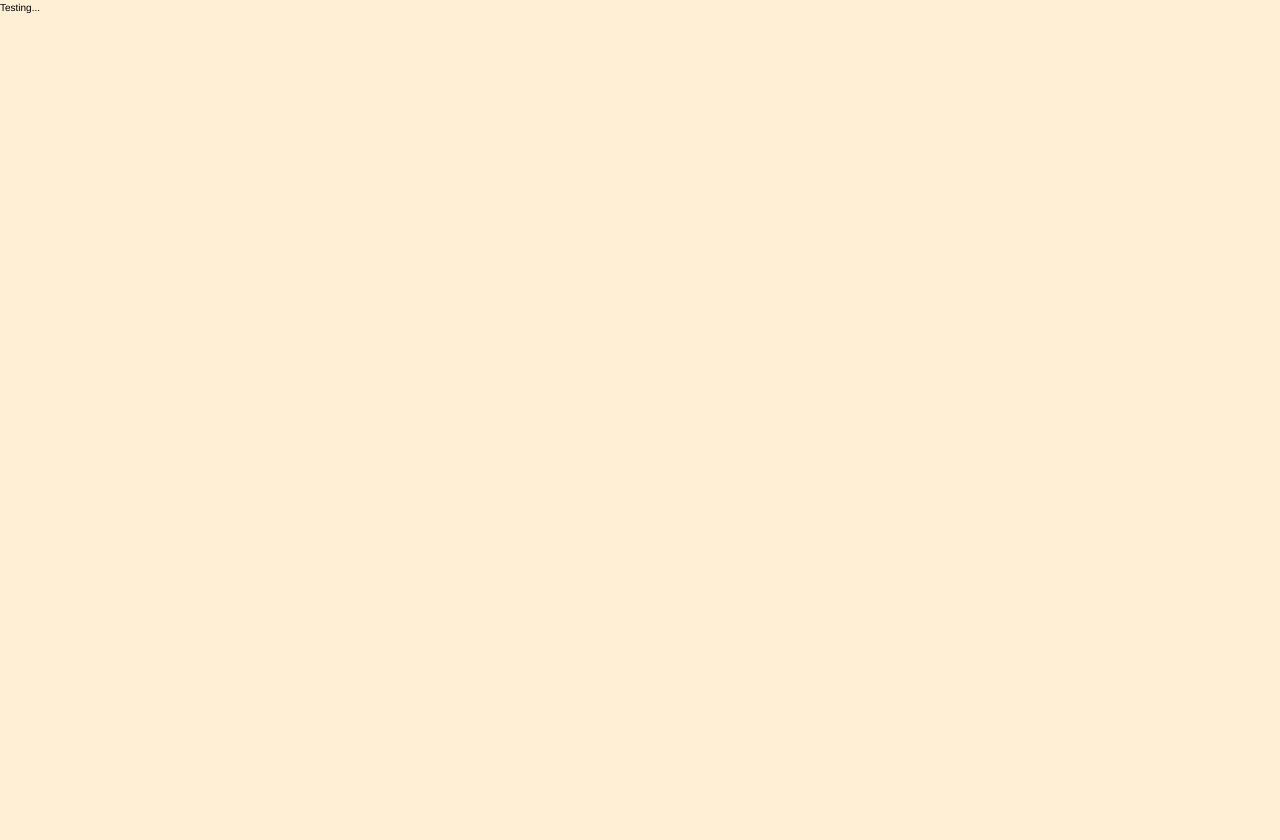
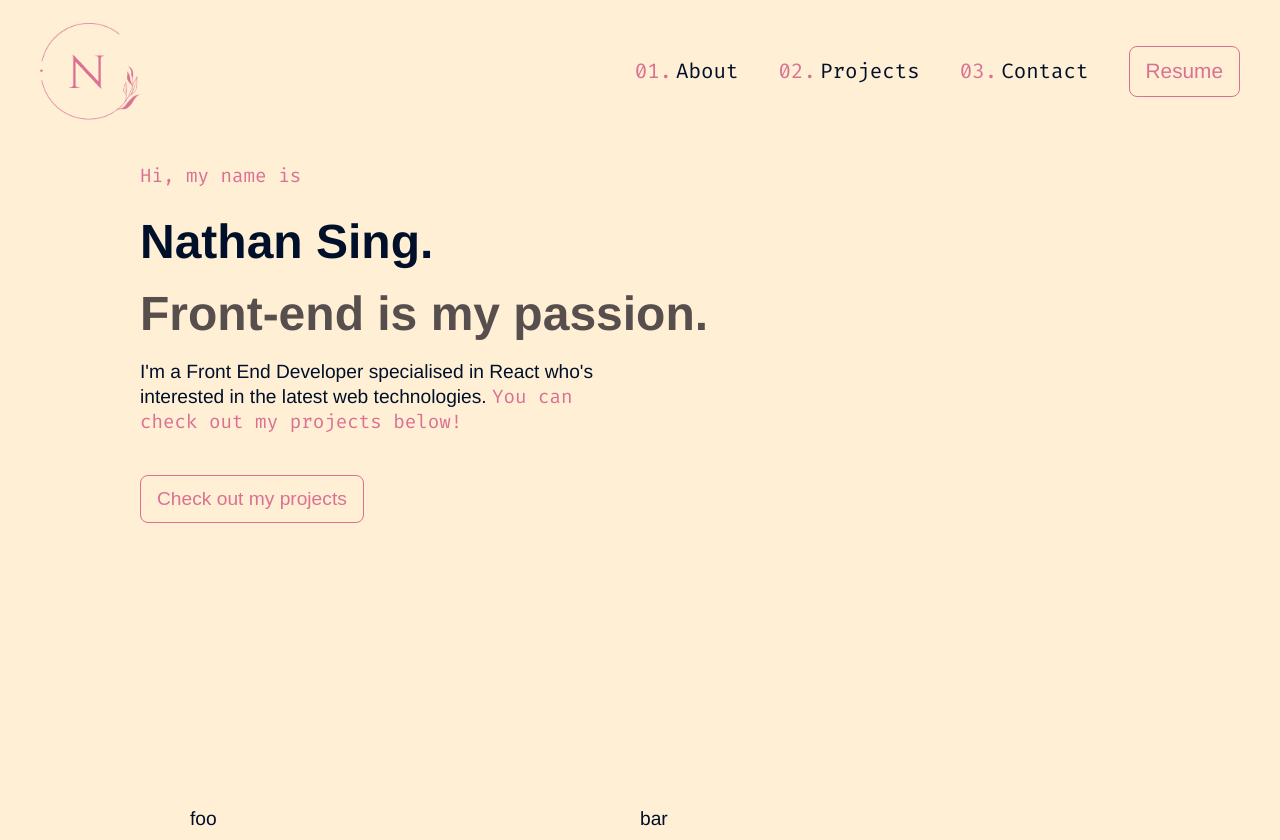
Before and after one commit to Kappaed/portfolio-website, a React (Create React App) app: page / in a window 1280 px wide. Before the commit the page ends 800 px from the top, so only its background shows below. Built offline with nearby package versions, Linux system fonts and the light colour scheme.

Commit message:
created header and main content in website

```diff
--- a/src/App.css
+++ b/src/App.css
@@ -13,12 +13,13 @@
 }
 
 :root {
-  --primary-font-color: black;
+  --primary-font-color: #00102a;
   --secondary-font-color: palevioletred;
-  --tertiary-font-color: white;
+  --tertiary-font-color: rgb(87, 78, 78);
   --primary-bg-color: papayawhip;
   --font-primary: "Helvetica Neue", Helvetica, Arial, sans-serif;
   --font-secondary: "Fira Code", "Fira Mono", "Roboto Mono", monospace;
+  --bg-tint: rgba(219, 112, 147, 0.2);
 }
 
 img {
@@ -36,14 +37,22 @@ h2,
 h3,
 h4 {
   color: var(--tertiary-font-color);
-  font-weight: bold;
-  margin: 20px 0;
+  /* font-weight: bold; */
+  font-weight: normal;
+  font-size: 3rem;
+  /* margin: 20px 0; */
+}
+
+p {
+  font-size: 1.2rem;
+  margin: 10px 0;
 }
 
 body {
-  line-height: 1.6;
+  line-height: 1.2;
   background: var(--primary-bg-color);
   color: var(--primary-font-color);
+  font-weight: normal;
   font-family: var(--font-primary);
   font-size: 10px;
 }
--- a/src/App.js
+++ b/src/App.js
@@ -1,7 +1,16 @@
 import "./App.css";
+import Header from "./components/header/Header";
+import Main from "./components/main/Main";
+import About from "./components/about/About";
 
 function App() {
-  return <p>Testing...</p>;
+  return (
+    <>
+      <Header />
+      <Main />
+      <About />
+    </>
+  );
 }
 
 export default App;
--- /dev/null
+++ b/src/components/about/About.js
@@ -0,0 +1,26 @@
+import styled from "styled-components";
+import Container from "../shared/Container";
+
+const AboutContainer = styled(Container)`
+  padding: 0 50px;
+  display: flex;
+`;
+
+const AboutColumn = styled.div`
+  width: 50%;
+`;
+
+const About = () => {
+  return (
+    <AboutContainer>
+      <AboutColumn>
+        <p>foo</p>
+      </AboutColumn>
+      <AboutColumn>
+        <p>bar</p>
+      </AboutColumn>
+    </AboutContainer>
+  );
+};
+
+export default About;
--- /dev/null
+++ b/src/components/header/Header.js
@@ -0,0 +1,33 @@
+import headerLogo from "../../images/header-logo.png";
+import styled from "styled-components";
+import Container from "../shared/Container";
+import Nav from "./Nav";
+
+const HeaderContainer = styled(Container)`
+  padding: 20px 0;
+  display: flex;
+  justify-content: space-between;
+  align-items: center;
+  max-width: 1200px;
+`;
+
+const StyledLogo = styled.img`
+  width: 100px;
+  cursor: pointer;
+  &:hover {
+    opacity: 0.8;
+  }
+`;
+
+const Header = () => {
+  return (
+    <header>
+      <HeaderContainer>
+        <StyledLogo src={headerLogo} alt="website logo" />
+        <Nav />
+      </HeaderContainer>
+    </header>
+  );
+};
+
+export default Header;
--- /dev/null
+++ b/src/components/header/Nav.js
@@ -0,0 +1,35 @@
+import styled from "styled-components";
+import NavItem from "./NavItem";
+import StyledButton from "../shared/StyledButton";
+
+const Wrapper = styled.li`
+  display: flex;
+  justify-content: space-between;
+  align-items: center;
+  font-size: 1.3rem;
+  ul:last-child {
+    margin-right: 0;
+  }
+`;
+const Nav = () => {
+  return (
+    <nav>
+      <Wrapper>
+        <NavItem href="#" index="1">
+          About
+        </NavItem>
+        <NavItem href="#" index="2">
+          Projects
+        </NavItem>
+        <NavItem href="#" index="3">
+          Contact
+        </NavItem>
+        <StyledButton as="a" href="#">
+          Resume
+        </StyledButton>
+      </Wrapper>
+    </nav>
+  );
+};
+
+export default Nav;
--- /dev/null
+++ b/src/components/header/NavItem.js
@@ -0,0 +1,31 @@
+import styled from "styled-components";
+import SecondaryText from "../shared/SecondaryText";
+
+const NavText = styled(SecondaryText)`
+  &:hover span {
+    color: var(--secondary-font-color);
+  }
+`;
+
+const Wrapper = styled.ul`
+  margin-right: 40px;
+`;
+
+const ChildWrapper = styled.span`
+  display: inline-block;
+  margin-left: 4px;
+  color: var(--primary-font-color);
+`;
+
+const NavItem = (props) => {
+  return (
+    <Wrapper>
+      <NavText as="a" href={props.href}>
+        {`0${props.index}.`}
+        <ChildWrapper>{props.children}</ChildWrapper>
+      </NavText>
+    </Wrapper>
+  );
+};
+
+export default NavItem;
--- /dev/null
+++ b/src/components/main/Main.js
@@ -0,0 +1,46 @@
+import styled from "styled-components";
+import Container from "../shared/Container";
+import SecondaryText from "../shared/SecondaryText";
+import StyledHeading from "../shared/StyledHeading";
+import StyledButton from "../shared/StyledButton";
+
+const Wrapper = styled.div`
+  width: 100%;
+  color: var(--primary-font-color);
+  line-height: 2;
+  font-size: 1.2rem;
+  margin: 15px 0;
+  height: calc(100vh - 175px);
+`;
+
+const StyledText = styled.p`
+  width: 50%;
+  line-height: 1.3;
+  margin-bottom: 40px;
+`;
+
+const Main = () => {
+  return (
+    <Wrapper>
+      <Container>
+        <SecondaryText>Hi, my name is</SecondaryText>
+        <StyledHeading as="h1" size="3rem">
+          Nathan Sing.
+        </StyledHeading>
+        <StyledHeading as="h1" size="3rem" color="var(--tertiary-font-color)">
+          Front-end is my passion.
+        </StyledHeading>
+        <StyledText>
+          I'm a Front End Developer specialised in React who's interested in the
+          latest web technologies.{" "}
+          <SecondaryText as="span">
+            You can check out my projects below!
+          </SecondaryText>
+        </StyledText>
+        <StyledButton>Check out my projects</StyledButton>
+      </Container>
+    </Wrapper>
+  );
+};
+
+export default Main;
--- /dev/null
+++ b/src/components/shared/Container.js
@@ -0,0 +1,8 @@
+import styled from "styled-components";
+
+const Container = styled.div`
+  max-width: 1000px;
+  margin: 0 auto;
+`;
+
+export default Container;
--- /dev/null
+++ b/src/components/shared/SecondaryText.js
@@ -0,0 +1,10 @@
+import styled from "styled-components";
+
+const SecondaryText = styled.p`
+  color: ${(props) =>
+    props.color ? props.color : "var(--secondary-font-color)"};
+  font-size: ${(props) => (props.size ? props.size : "inherit")};
+  font-family: var(--font-secondary);
+`;
+
+export default SecondaryText;
--- /dev/null
+++ b/src/components/shared/StyledButton.js
@@ -0,0 +1,18 @@
+import styled from "styled-components";
+
+const StyledButton = styled.button`
+  outline: none;
+  cursor: pointer;
+  border: 1px solid var(--secondary-font-color);
+  background: transparent;
+  font-size: ${(props) => (props.size ? props.size : "inherit")};
+  padding: 12px 16px;
+  margin: ${(props) => (props.margin ? props.margin : "0")};
+  color: var(--secondary-font-color);
+  border-radius: 8px;
+  &:hover {
+    background: var(--bg-tint);
+  }
+`;
+
+export default StyledButton;
--- /dev/null
+++ b/src/components/shared/StyledHeading.js
@@ -0,0 +1,11 @@
+import styled from "styled-components";
+
+const StyledHeading = styled.h2`
+  font-weight: bold;
+  font-size: ${(props) => (props.size ? props.size : "2rem")};
+  color: ${(props) =>
+    props.color ? props.color : "var(--primary-font-color)"};
+  line-height: 1.5;
+`;
+
+export default StyledHeading;
```
Also changed, not shown: src/images/header-logo.png.
